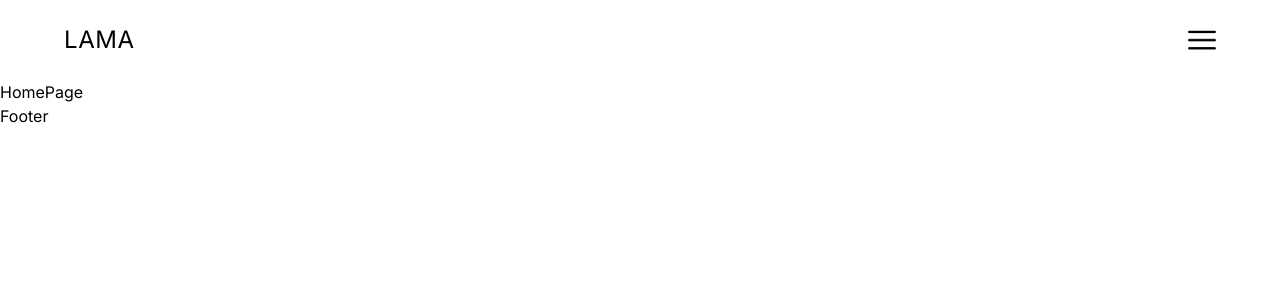
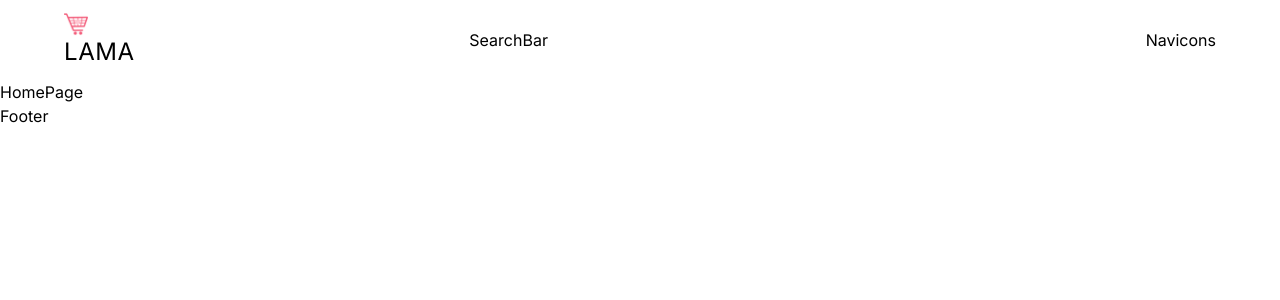
Before and after one commit to HimashaNethmini/admin-dashboard, a Next.js app: page / in a window 1280 px wide. Shown: the top 300 px of the page. Built offline with nearby package versions, Linux system fonts and the light colour scheme.

Commit message:
add all necessary components

```diff
--- a/src/app/components/Menu.tsx
+++ b/src/app/components/Menu.tsx
@@ -1,7 +1,6 @@
 "use client"; //have to make this a client component to make user interaction
 
 import { useState } from "react";
-import HomePage from "../components/Homepage";
 import Link from "next/link";
 import Image from "next/image";
 // import "../../../public/menu.png";
--- a/src/app/components/Navbar.tsx
+++ b/src/app/components/Navbar.tsx
@@ -1,22 +1,39 @@
-import Link from "next/link"
-import Menu from "./Menu"
+import Link from "next/link";
+import Menu from "./Menu";
+import Image from "next/image";
+import SearchBar from "./SearchBar";
+import Navicons from "./Navicons";
 
 const Navbar = () => {
   return (
     // h-20 means 80 pixel, making responsive screen sizes using tailwind css
-      <div className="h-20 px-4 md:px-8 lg:px-16 xl:32 2xl:px-64">
-        <div className="h-full flex items-center justify-between">  {/*gap between menu icon and header name */}
+    <div className="h-20 px-4 md:px-8 lg:px-16 xl:32 2xl:px-64 relative">
 
       {/* Mobile - menu bar for only mobile users*/}
+      <div className="h-full flex items-center justify-between md:hidden"> {/*gap between menu icon and header name */}
        <Link href="/">
-            <div className="text-2xl tracking-wide">LAMA</div> {/*add letter spacing */}
+          <div className="text-2xl tracking-wide">LAMA</div>{/*add letter spacing */}
         </Link>
-          <Menu/>
-
+        <Menu />
       </div>
 
+      {/*bigger screens */}
+      <div className="hidden md:flex items-center justify-between gap-8 h-full">
+        {/* left */}
+        <div className="w-1/3">
+          <Link href="/">
+            <Image src="/logo.png" alt="" width={24} height={24} />
+            <div className="text-2xl tracking-wide"> LAMA </div>
+          </Link>
         </div>
-    )
-  }
+        {/* right */}
+        <div className="w-2/3 flex items-center justify-between gap-8">
+          <SearchBar />
+          <Navicons />
+        </div>
+      </div>
+    </div>
+  );
+};
 
-  export default Navbar
+export default Navbar;
--- /dev/null
+++ b/src/app/components/Navicons.tsx
@@ -0,0 +1,9 @@
+import React from 'react'
+
+const Navicons = () => {
+  return (
+    <div>Navicons</div>
+  )
+}
+
+export default Navicons
--- /dev/null
+++ b/src/app/components/SearchBar.tsx
@@ -0,0 +1,7 @@
+const SearchBar = () => {
+  return (
+    <div>SearchBar</div>
+  )
+}
+
+export default SearchBar
```
Lines whose indentation alone changed are shown as unchanged.
